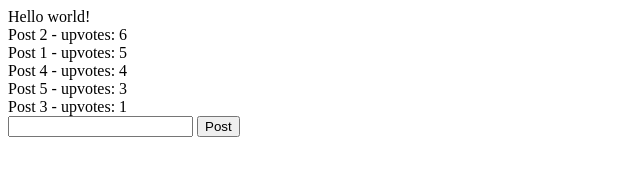
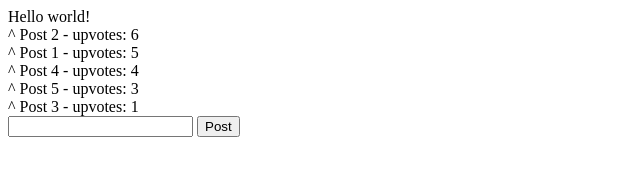
Before and after one commit to massielislas/NewsApp, a plain HTML site: page index.html in a window 1280 px wide. Shown: the whole page, without its empty margins (0-640 px from the left). Drawn offline with nearby package versions, Linux system fonts and the light colour scheme.

Commit message:
up arrow

```diff
--- a/index.html
+++ b/index.html
@@ -9,7 +9,8 @@
       {{test}}
     </div>
     <div ng-repeat="post in posts | orderBy: '-upvotes'">
-     {{post.title}} - upvotes: {{post.upvotes}}
+        <span ng-click="incrementUpvotes(post)">^</span>
+        {{post.title}} - upvotes: {{post.upvotes}}
     </div>
     <form ng-submit="addPost()">
         <input type="text" ng-model="formContent"></input>
```
